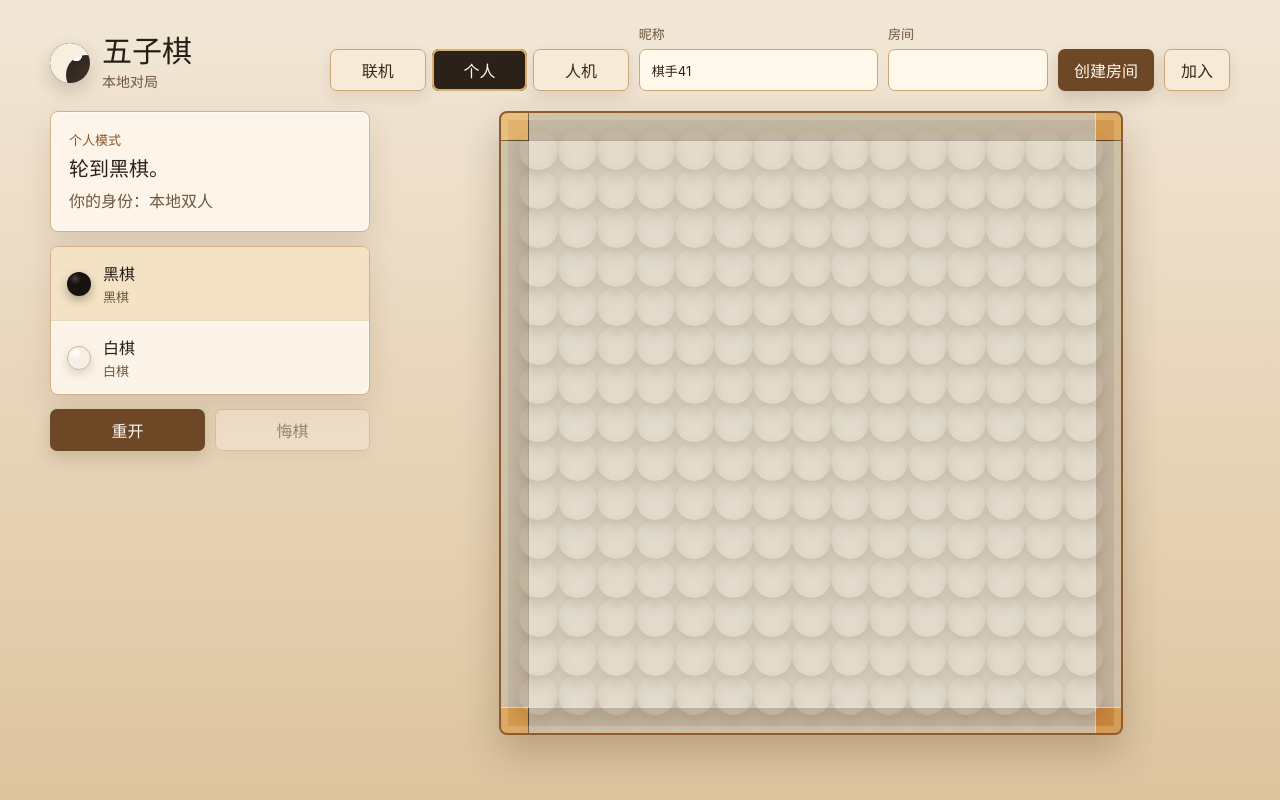
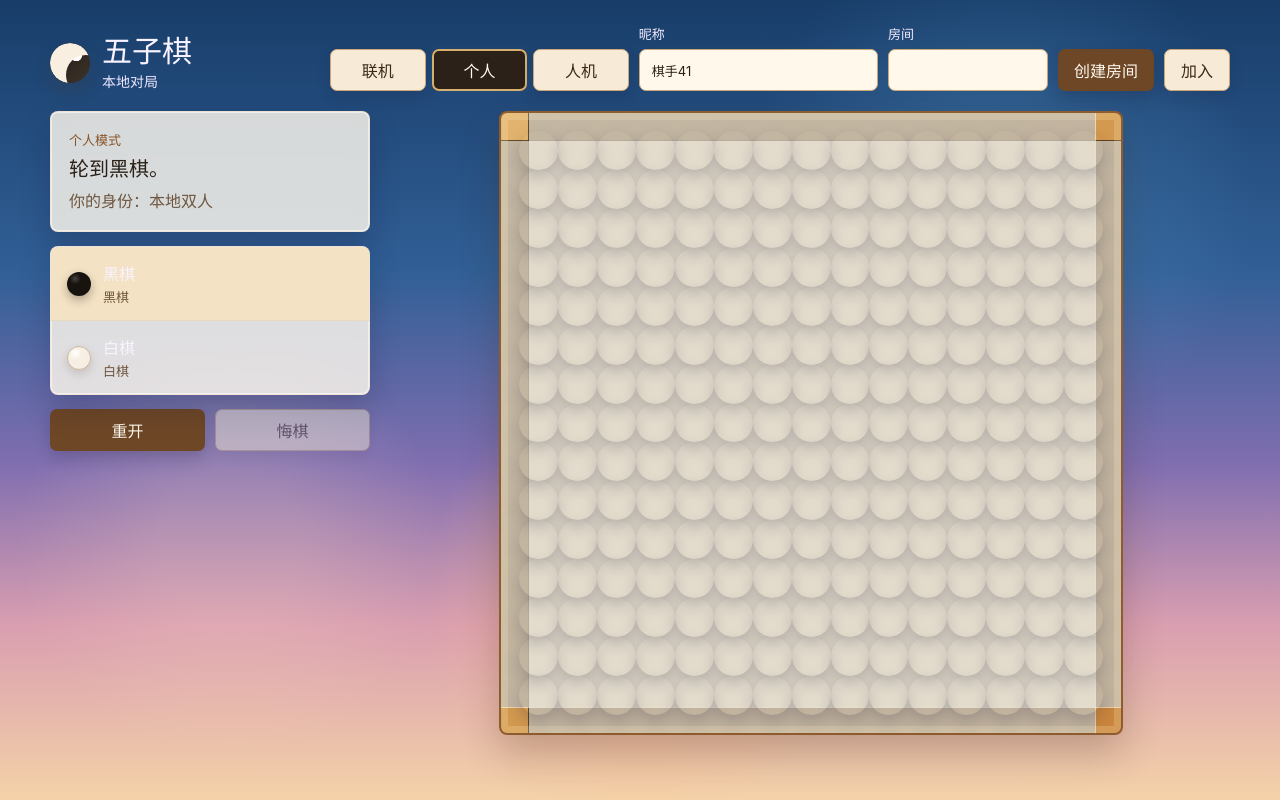
Before and after one commit to 1246023655/-, a React (Vite) app: page / in a window 1280 px wide. Built offline with nearby package versions, Linux system fonts and the light colour scheme; no server answers.

Commit message:
Update page background palette

```diff
--- a/src/styles.css
+++ b/src/styles.css
@@ -1,8 +1,8 @@
 :root {
-  color: #261f18;
+  color: #f9f3ff;
   background:
-    linear-gradient(180deg, #f3eadb, #e7d4b7),
-    #ead8bd;
+    linear-gradient(180deg, #1c4775 0%, #4d66a4 34%, #c18ab3 68%, #f4cba5 100%),
+    #203f6a;
   font-family:
     Inter, "Segoe UI", "Microsoft YaHei", system-ui, -apple-system, BlinkMacSystemFont,
     sans-serif;
@@ -18,7 +18,12 @@ body {
   min-width: 320px;
   min-height: 100vh;
   margin: 0;
-  background: linear-gradient(180deg, #f2e7d7, #dec49e);
+  background:
+    radial-gradient(circle at 50% 75%, rgb(255 186 139 / 36%) 0 8%, transparent 25%),
+    radial-gradient(circle at 18% 68%, rgb(255 219 194 / 18%) 0 6%, transparent 18%),
+    radial-gradient(circle at 78% 24%, rgb(99 170 221 / 20%) 0 7%, transparent 22%),
+    linear-gradient(180deg, #183d69 0%, #315f96 34%, #806eb0 58%, #d99eb0 78%, #f4d2a8 100%);
+  background-attachment: fixed;
 }
 
 button,
@@ -33,7 +38,7 @@ button {
   padding: 0 16px;
   color: #fff9ef;
   background: #6e4726;
-  box-shadow: 0 7px 16px rgb(69 43 18 / 18%);
+  box-shadow: 0 7px 16px rgb(29 22 50 / 22%);
   cursor: pointer;
   transition:
     transform 120ms ease,
@@ -55,7 +60,7 @@ button.secondary {
   color: #3a2818;
   background: #f7ead7;
   border: 1px solid #caa678;
-  box-shadow: 0 6px 14px rgb(77 51 24 / 10%);
+  box-shadow: 0 6px 14px rgb(31 28 55 / 14%);
 }
 
 button.secondary:hover:not(:disabled) {
@@ -128,7 +133,7 @@ p {
 
 .brand p {
   margin-top: 4px;
-  color: #70573d;
+  color: #efe7ff;
   font-size: 14px;
 }
 
@@ -142,7 +147,7 @@ p {
 label {
   display: grid;
   gap: 6px;
-  color: #6c553d;
+  color: #f8ecff;
   font-size: 13px;
 }
 
@@ -162,12 +167,13 @@ label {
 .players,
 .share-box,
 .undo-card {
-  border: 1px solid #d1b087;
+  border: 1px solid rgb(255 232 211 / 58%);
   border-radius: 8px;
-  background: rgb(255 249 238 / 88%);
+  background: rgb(255 249 238 / 82%);
   box-shadow:
-    0 14px 30px rgb(79 51 20 / 12%),
+    0 14px 30px rgb(23 20 48 / 22%),
     inset 0 0 0 1px rgb(255 255 255 / 54%);
+  backdrop-filter: blur(8px);
 }
 
 .status-card {
```
